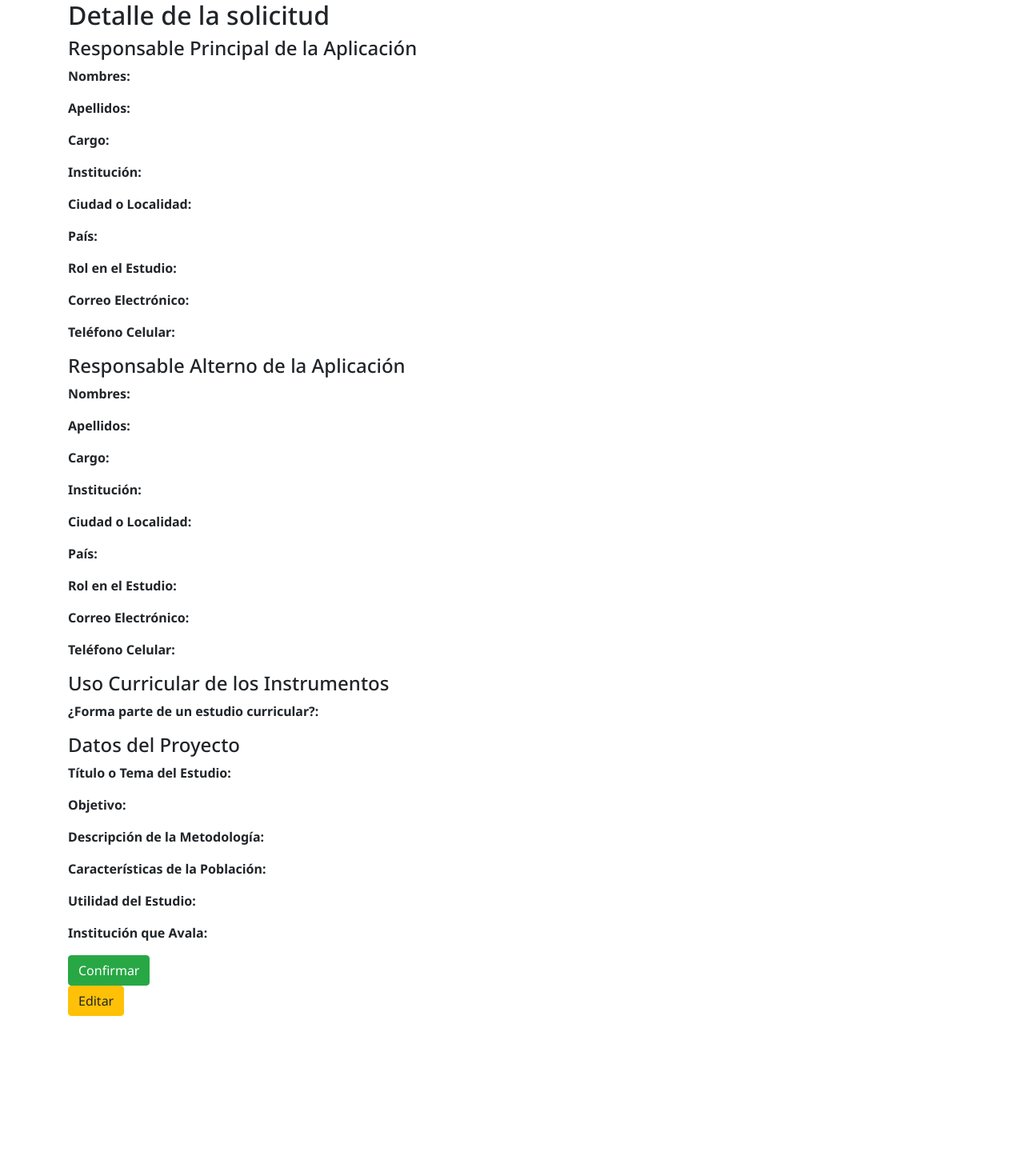
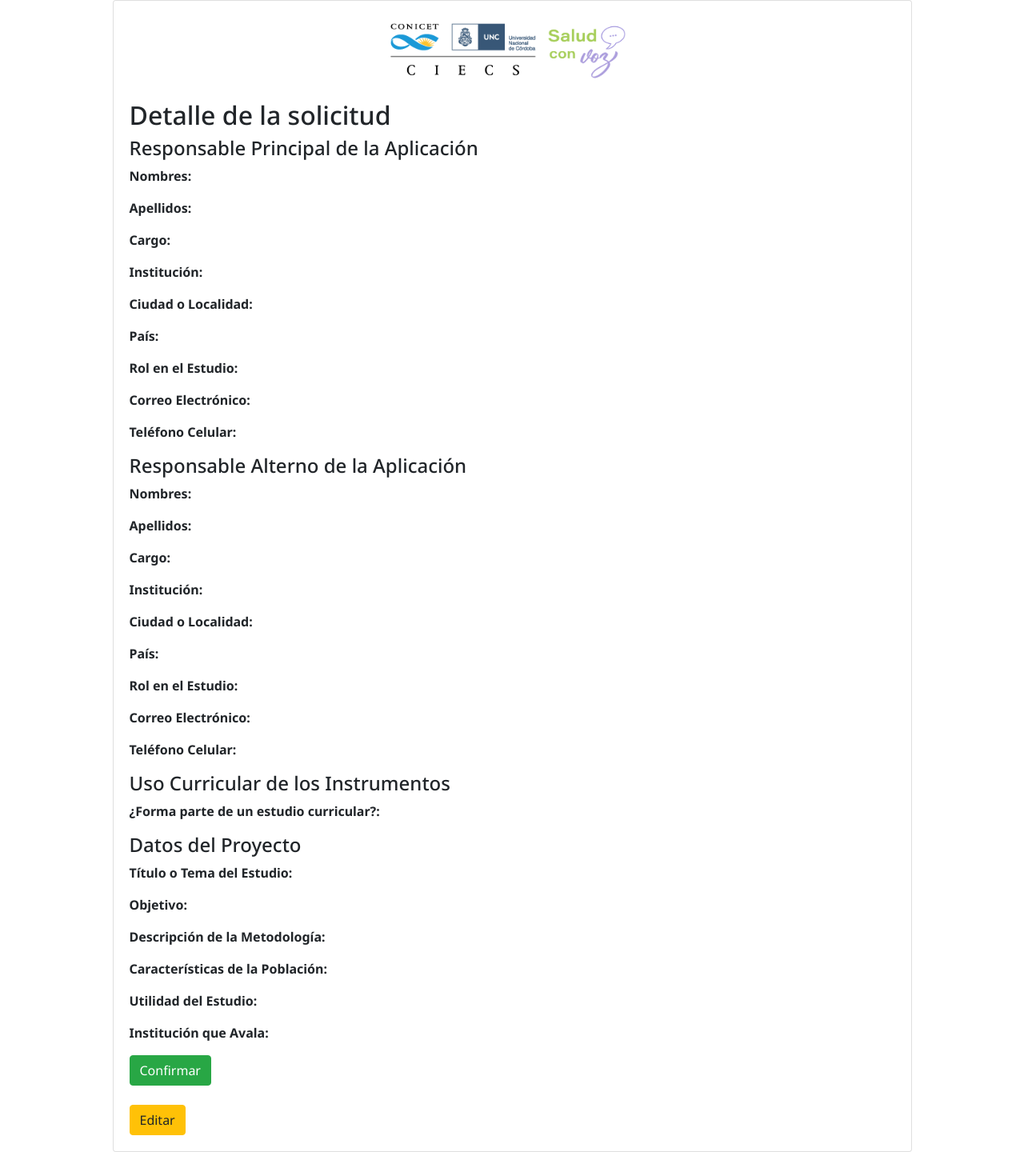
Before and after one commit to luirro777/salud-con-voz, a Django app: page /pcatia/review/ in a window 1280 px wide. Shown: the whole page at 80% size. Before the commit the page ends 1270 px from the top, so only its background shows below. Run offline with Django 5.2, Linux system fonts and the light colour scheme; some libraries are stand-ins or nearby versions.

Commit message:
Modif en templates pcatia

```diff
--- a/app/templates/pcatia/home.html
+++ b/app/templates/pcatia/home.html
@@ -1,7 +1,7 @@
 {% extends "_base.html" %}
 {% block contenido %}
 <div class="d-flex align-items-center justify-content-center min-vh-100 text-left">
-    <div class="card w-75 mx-auto">
+    <div class="card mx-auto" style="width: 90%;">
         <div class="card-body">
             <!-- Encabezado con los logos -->
             {% include 'logos.html' %}
--- a/app/templates/pcatia/solicitud_form.html
+++ b/app/templates/pcatia/solicitud_form.html
@@ -2,7 +2,7 @@
 {% block content %}
 
 <div class="d-flex align-items-center justify-content-center min-vh-100 text-left">
-    <div class="card w-75 mx-auto">
+    <div class="card  mx-auto" style="width: 90%;">
         <div class="card-body">
             <!-- Encabezado con los logos -->
             {% include 'logos.html' %}
--- a/app/templates/pcatia/solicitud_review.html
+++ b/app/templates/pcatia/solicitud_review.html
@@ -2,7 +2,15 @@
 
 {% block content %}
 
+<div class="d-flex align-items-center justify-content-center min-vh-100 text-left">
+  <div class="card mx-auto" style="width: 90%;">
+      <div class="card-body">
+          <!-- Encabezado con los logos -->
+          {% include 'logos.html' %}
 
+  <!-- Contenido del texto -->
+
+          <div class="text-start">
 <form action="{% url 'pcatia:solicitud_confirmar' %}" method="post">
   {% csrf_token %}
   <h2>Detalle de la solicitud</h2>
@@ -51,8 +59,11 @@
   <p><strong>Institución que Avala:</strong> {{ form_data.institucion_avala }}</p>
   <button type="submit" class="btn btn-success">Confirmar</button>
 </form>
-
+<br>
 <a href="{% url 'pcatia:solicitud_edit' %}" class="btn btn-warning">Editar</a>
 
-
+</div>
+</div>
+</div>
+</div>
 {% endblock %}
```
Also changed, not shown: app/templates/pcatia/solicitud_confirmar.html (+14 -0 lines), app/templates/pcatia/solicitud_detail.html (+15 -0 lines).
